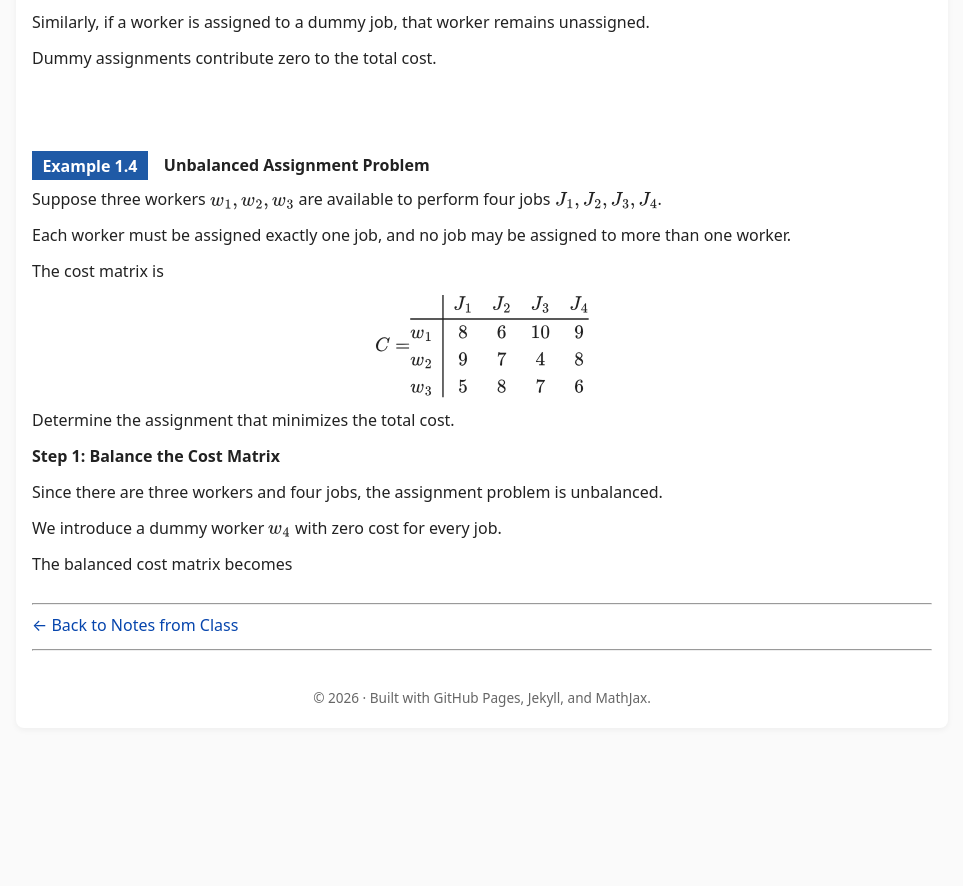
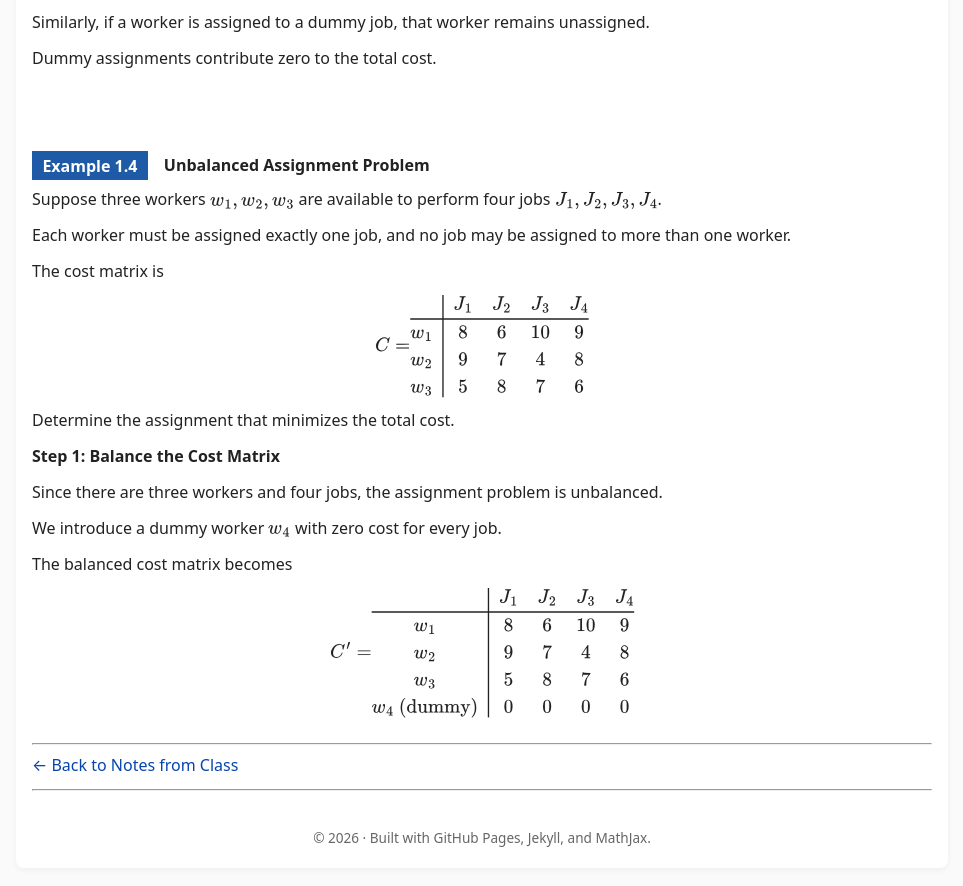
Before and after one commit to SaleemKamaludin/SaleemKamaludin.github.io, a Jekyll site: the page built from courses/math-2276/notes-from-class/supplementary-lecture-6/index.md, in a window 1280 px wide and 900 px high, scrolled down 10057 px. Shown: the top 886 px of the window, without its empty margins (158-1121 px from the left). Built offline with Jekyll 4.4.1, drawn with Linux system fonts in a browser that asks for light colours; before the commit the page ends 10817 px from its top, so only the background shows below that.

Commit message:
Add balanced cost matrix to Step 1 of Example 1.4

```diff
--- a/courses/math-2276/notes-from-class/supplementary-lecture-6/index.md
+++ b/courses/math-2276/notes-from-class/supplementary-lecture-6/index.md
@@ -1666,6 +1666,25 @@ w_3 & 5 & 8 & 7 & 6
       </p>
 
     </div>
+
+    <div id="example-unbalanced-assignment-problem-step-1-balanced-cost-matrix">
+
+      <div class="display-math">
+
+\[
+C'=
+\begin{array}{c|cccc}
+& J_1 & J_2 & J_3 & J_4\\ \hline
+w_1 & 8 & 6 & 10 & 9\\
+w_2 & 9 & 7 & 4 & 8\\
+w_3 & 5 & 8 & 7 & 6\\
+w_4\text{ (dummy)} & 0 & 0 & 0 & 0
+\end{array}
+\]
+
+      </div>
+
+    </div>
 </div>
 </div>
 
```
